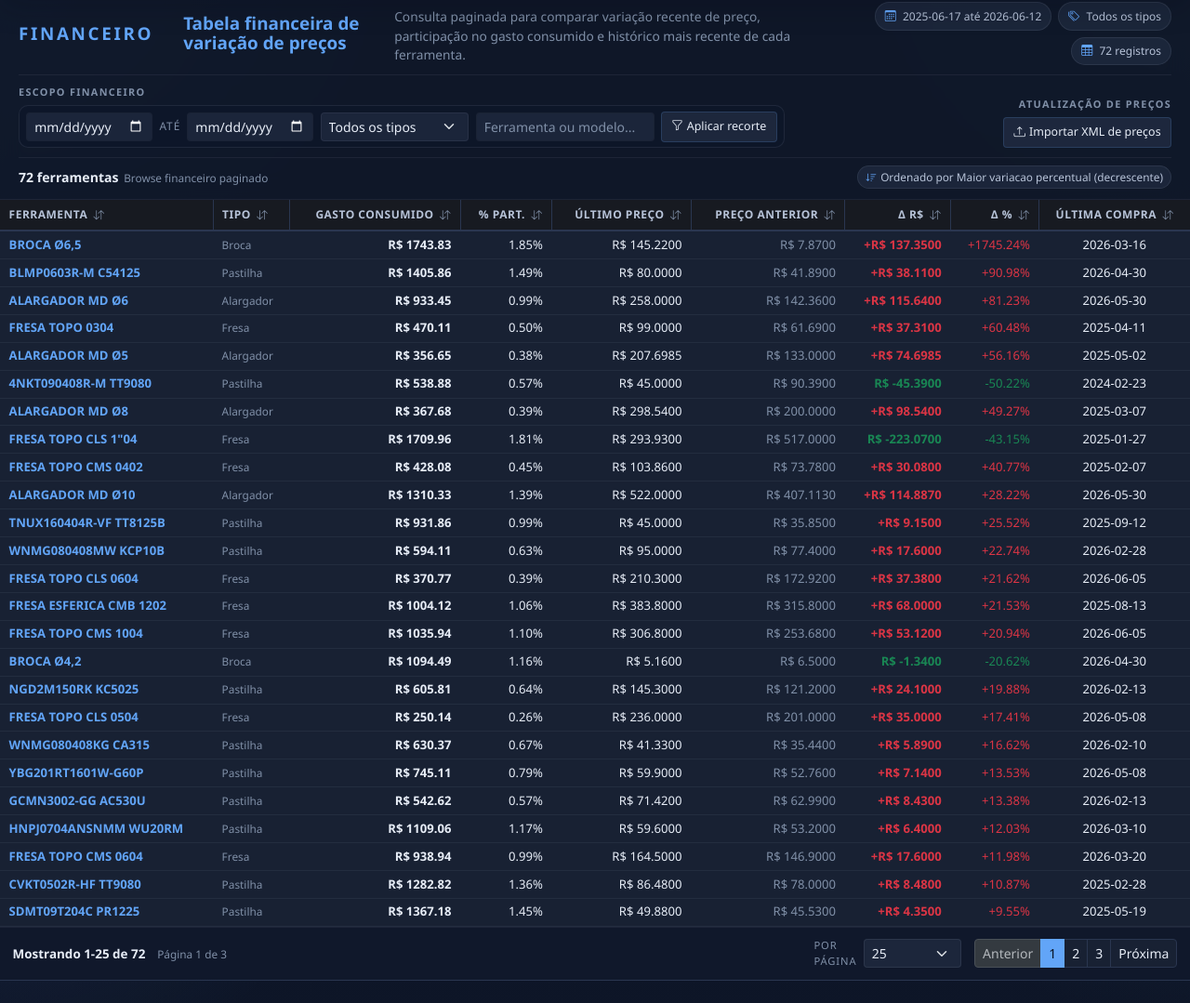
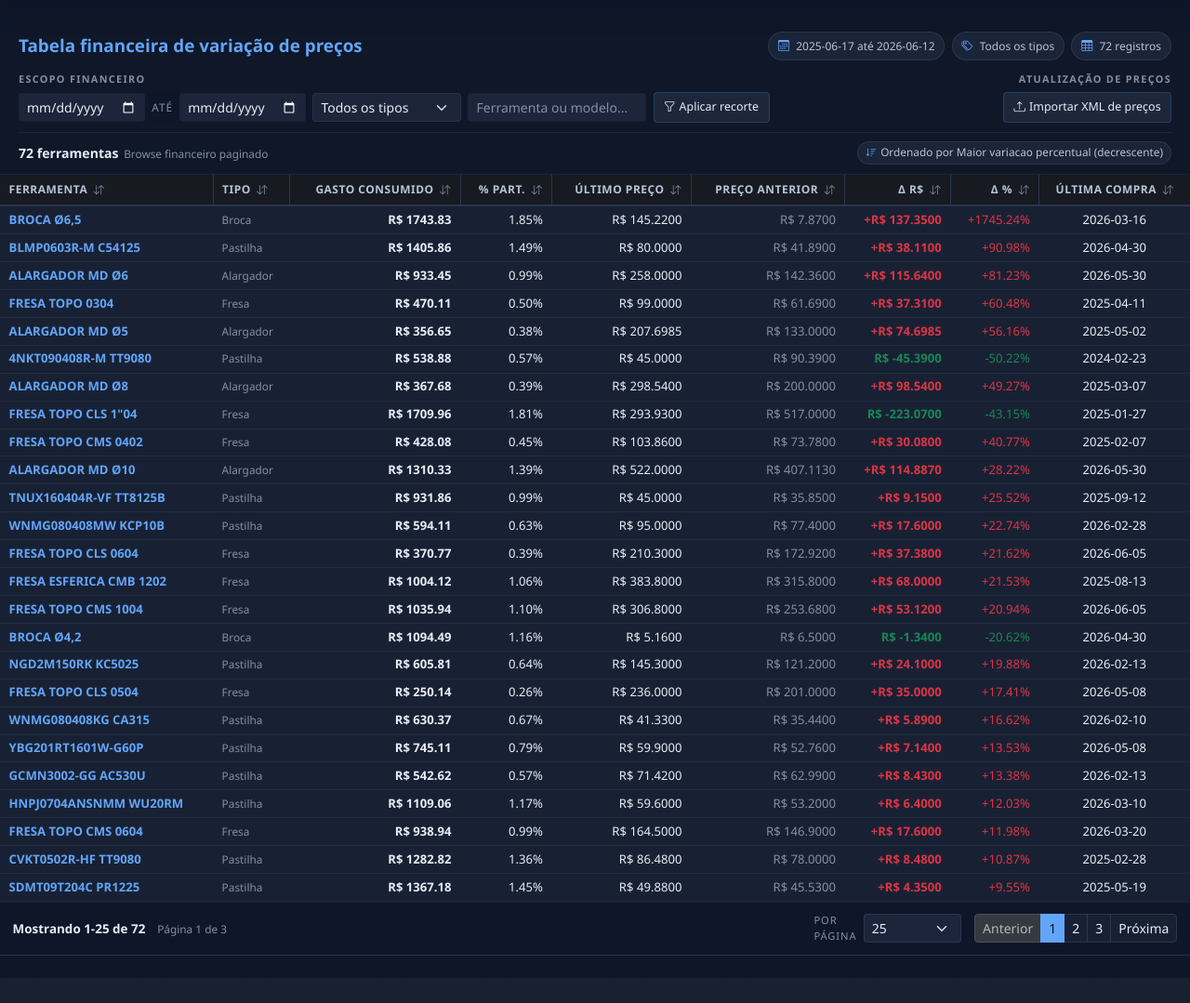
Before and after one commit to Bruno-engdev/AlmoxarifadoUsinagem_sistema, a FastAPI app: page /financials/table in a window 1280 px wide. Shown: the part 52-1131 px from the top of the page at 93% size. After the commit the page ends 1080 px from the top, so only its background shows below. Run offline with FastAPI, Linux system fonts and the light colour scheme; a user stored in the database is signed in; some libraries are stand-ins or nearby versions.

Commit message:
finalizadas as alterações

```diff
--- a/app/static/css/style.css
+++ b/app/static/css/style.css
@@ -495,6 +495,9 @@ body {
     padding: var(--content-block-padding) var(--content-inline-padding);
     flex: 1;
     min-height: calc(100vh - var(--topbar-height));
+    background-color: var(--bg-primary);
+    background-image: linear-gradient(180deg, var(--bg-primary) 0%, #0b1323 100%);
+    background-attachment: fixed;
 }
 
 .main-content > .page-subheader:first-child,
@@ -1109,6 +1112,7 @@ hr {
     gap: 4px;
     border-bottom: 2px solid var(--border-color);
     padding-bottom: 0;
+    max-width: min-content;
     max-height: fit-content;
     margin-inline: calc(-1 * var(--content-inline-padding));
     padding-inline: var(--content-inline-padding);
@@ -1123,21 +1127,20 @@ hr {
     text-decoration: none;
     font-weight: 500;
     font-size: 0.9rem;
-    border-bottom: 2px solid transparent;
     margin-bottom: -2px;
     transition: color 0.15s ease, border-color 0.15s ease;
+    border-radius: 0 !important;
 }
 .category-tab:hover {
     color: var(--text-primary);
-    background-color: var(--accent-blue-soft);
     text-decoration: none;
+    border-radius: 0 !important;
 }
 .category-tab.active {
-    background-color: var(--accent-blue-soft);
     color: var(--text-primary);
     box-shadow: inset 0 -2px 0 var(--accent-blue);
-    border-bottom-color: var(--accent-blue);
     font-weight: 600;
+    text-shadow: 0 0 10px rgba(17, 72, 139, 0.8);
 }
 
 /* ====== Filter Card (compact) ====== */
@@ -1558,6 +1561,8 @@ hr {
     background: rgba(16, 24, 41, 0.84);
     border-bottom: 1px solid rgba(183, 195, 216, 0.08);
     font-size: 0.95rem;
+    background-image: linear-gradient(135deg, #111c33 0%, #1f232e 50%, #141925 100%);
+
 }
 
 .dashboard-panel .card-header .badge {
@@ -2097,6 +2102,8 @@ th.sortable.desc .sort-icon {
     background: rgba(16, 24, 41, 0.84);
     border-bottom: 1px solid rgba(183, 195, 216, 0.08);
     backdrop-filter: blur(12px);
+    margin-top: 2rem;  /* Aumenta o espaço do topo */
+
 }
 
 .page-subheader--stacked {
@@ -2127,7 +2134,7 @@ th.sortable.desc .sort-icon {
 .ops-context-heading {
     display: flex;
     align-items: center;
-    flex-wrap: wrap;
+    flex-wrap: nowrap;
     gap: 0.5rem;
 }
 
@@ -2210,7 +2217,7 @@ th.sortable.desc .sort-icon {
 
 .ops-context-meta {
     display: flex;
-    flex-wrap: wrap;
+    flex-wrap: nowrap;
     justify-content: flex-end;
     gap: 0.45rem;
 }
@@ -2354,8 +2361,7 @@ th.sortable.desc .sort-icon {
     display: flex;
     flex-direction: column;
     gap: 0.75rem;
-    padding-top: 0.65rem;
-    border-top: 1px solid rgba(183, 195, 216, 0.08);
+    padding-top: 0.2rem;
 }
 
 .movements-toolbar-tier {
@@ -2433,9 +2439,6 @@ th.sortable.desc .sort-icon {
     display: flex;
     align-items: center;
     gap: 0.45rem;
-    padding: 0.35rem 0.45rem;
-    border: 1px solid rgba(183, 195, 216, 0.10);
-    border-radius: 10px;
     background: rgba(15, 23, 42, 0.72);
 }
 
@@ -2520,6 +2523,7 @@ th.sortable.desc .sort-icon {
 
 .page-grid-fullwidth {
     margin-inline: calc(-1 * var(--content-inline-padding));
+    background-color: transparent;
 }
 
 /* Export modal – column selector */
@@ -2645,7 +2649,7 @@ th.sortable.desc .sort-icon {
 .tools-grid-wrapper {
     border: 1px solid var(--border-color);
     border-top: none;
-    background-color: var(--bg-card);
+    background-color: transparent;
 }
 
 .page-grid-fullwidth .tools-grid-wrapper {
--- a/app/templates/financials/table.html
+++ b/app/templates/financials/table.html
@@ -34,16 +34,12 @@
     <input type="hidden" name="sort_dir" value="{{ sort_dir }}">
 </form>
 
-<div class="page-subheader page-subheader--stacked page-subheader--compact-top">
+<div class="page-subheader page-subheader--stacked page-subheader--compact-top" style="margin-top: 0.5rem;">
     <div class="ops-context-bar">
         <div class="ops-context-copy">
-            <span class="ops-context-kicker">Financeiro</span>
             <div class="ops-context-heading">
                 <h1 class="ops-context-title">Tabela financeira de variação de preços</h1>
             </div>
-            <p class="ops-context-text">
-                Consulta paginada para comparar variação recente de preço, participação no gasto consumido e histórico mais recente de cada ferramenta.
-            </p>
         </div>
         <div class="ops-context-meta">
             <span class="ops-meta-pill">
--- a/app/templates/tools/index.html
+++ b/app/templates/tools/index.html
@@ -27,7 +27,7 @@
     <div class="ops-context-bar">
         <div class="ops-context-copy">
             <div class="ops-context-heading">
-                <h1 class="ops-context-title">MOVIMENTAÇÕES</h1>
+                <h1 class="ops-context-title">Movimentações</h1>
                 <button class="btn btn-sm ops-help-toggle collapsed" type="button"
                         data-bs-toggle="collapse" data-bs-target="#toolsPageHelp"
                         aria-expanded="false" aria-controls="toolsPageHelp">
```
Also changed, not shown: app/templates/movements/index.html (+16 -37 lines).
